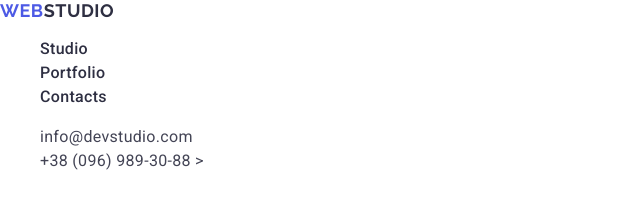
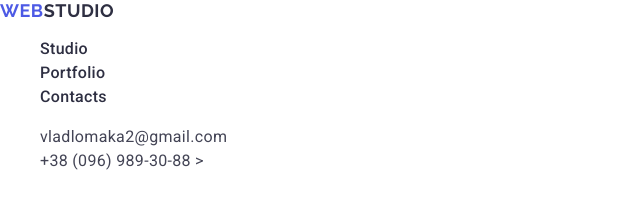
Before and after one commit to LomakaVladyslav/goit-markup-hw-02.01, a plain HTML site: page index.html in a window 1280 px wide. Shown: the top 217 px of the page, 0-640 px from the left. Drawn offline with nearby package versions, Linux system fonts and the light colour scheme.

Commit message:
change mail

```diff
--- a/index.html
+++ b/index.html
@@ -41,7 +41,7 @@
         <ul class="contacts">
           <li>
             <a href="mailto:info@devstudio.com" class="contacts-links"
-              >info@devstudio.com</a
+              >vladlomaka2@gmail.com</a
             >
           </li>
           <li>
```
